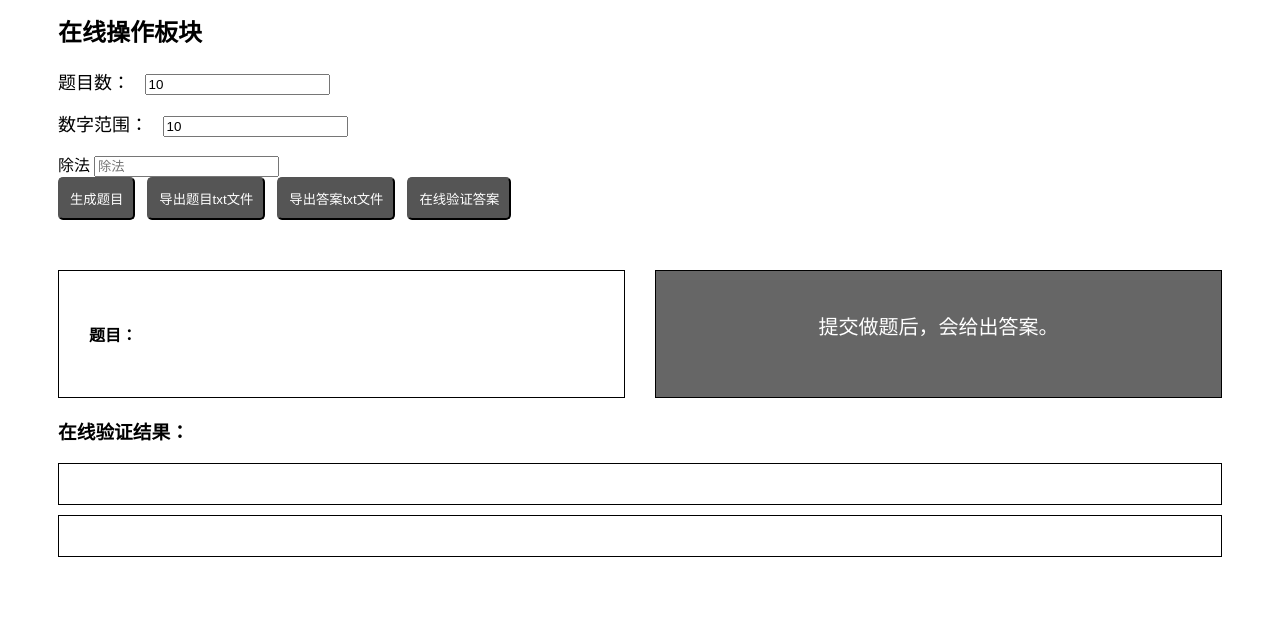
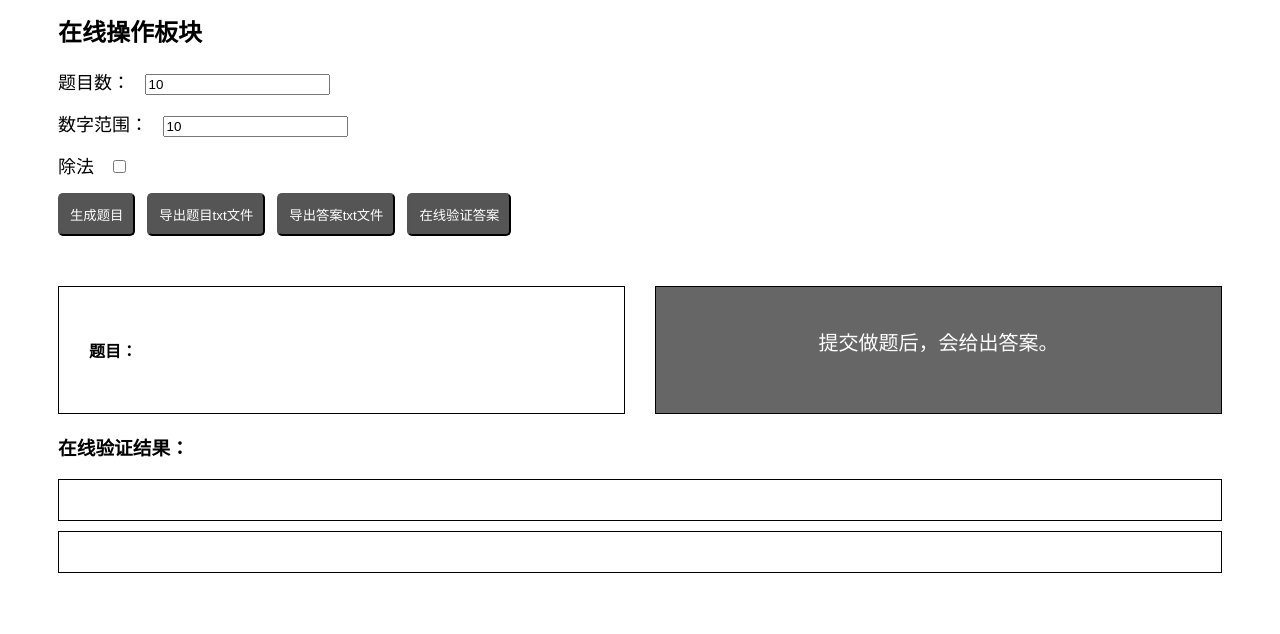
Before and after one commit to shyrock/calculator.github.io, a plain HTML site: page index.html in a window 1280 px wide. Shown: the part 148-782 px from the top of the page. Drawn offline with Linux system fonts and the light colour scheme.

Commit message:
Update index.html

```diff
--- a/index.html
+++ b/index.html
@@ -22,9 +22,9 @@
         <label for="round">数字范围：</label>
         <input type="text" id="round" class="inputItem" placeholder="数字范围" />
     </div>
-    <div class="checkbox">
+    <div class="input-box">
         <label for="division">除法</label>
-        <input type="text" id="division" class="inputItem" placeholder="除法" />
+        <input type="checkbox" id="division" class="inputItem" placeholder="除法" />
     </div>
 
 
```
